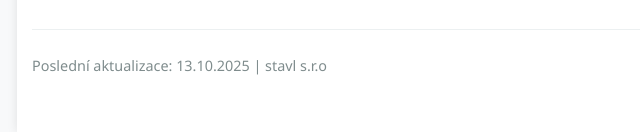
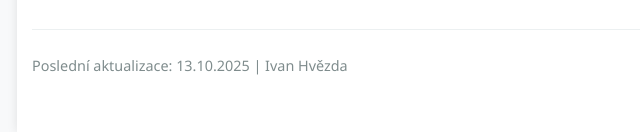
Before and after one commit to webyhned/portfolio, a plain HTML site: page prohlasenioodpovednosti.html in a window 1280 px wide. Shown: the part 2558-2690 px from the top of the page, 123-763 px from the left. Drawn offline with Linux system fonts and the light colour scheme.

Commit message:
Update prohlasenioodpovednosti.html

```diff
--- a/prohlasenioodpovednosti.html
+++ b/prohlasenioodpovednosti.html
@@ -328,8 +328,9 @@
         </div>
 
         <div class="footer">
-            <p>Poslední aktualizace: 13.10.2025 | stavl s.r.o</p>
+            <p>Poslední aktualizace: 13.10.2025 | Ivan Hvězda</p>
         </div>
     </div>
 </body>
+
 </html>
```
